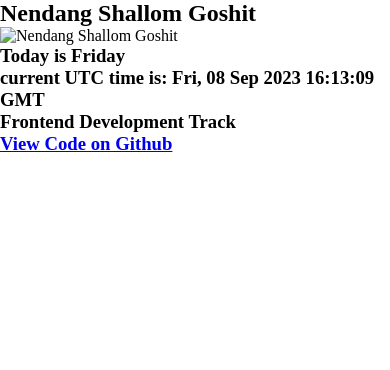
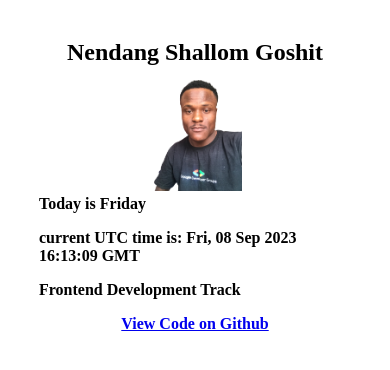
Before and after one commit to shallomflex/HNG-stage1, a plain HTML site: page index.html in a window 390 px wide. Drawn offline with Linux system fonts and the light colour scheme.

Commit message:
stage 1 with requirment responsive

```diff
--- a/index.html
+++ b/index.html
@@ -8,10 +8,13 @@
 </head>
 <body>
     <section>
-        <h1 data-testid="slackUserName">Nendang Shallom Goshit</h1>
-        <div class="profile_picture">
+        <div class="stage1_requirments">
+            <h1 class="my_name" data-testid="slackUserName">Nendang Shallom Goshit</h1>
+            <div class="flex_container">
+                <div id="profile_picture" class="container1">
                     <img src="./images/googledev.png" alt="Nendang Shallom Goshit" data-testid="slackDisplayImage">
                 </div>
+                <div class="container2">
                     <div class="current_day_of_week">
                         <h3 id="current_day" data-testid="currentDayOfTheWeek">Today is </h3>
                     </div>
@@ -21,8 +24,11 @@
                     <div class="my_track">
                         <h3 data-testid="myTrack">Frontend Development Track</h3>
                     </div>
+                </div>
+            </div>
             <div class="url_link">
                 <h3><a href="https://github.com/shallomflex/HNG-stage1" data-testid=“githubURL”>View Code on Github</a></h3>
+            </div>
         </div>
     </section>
 
--- a/style.css
+++ b/style.css
@@ -2,3 +2,68 @@
     margin: 0;
     padding: 0;
 }
+html {
+    font-size: 16px;
+}
+h1 {
+    font-size: 2rem;
+}
+h3 {
+    font-size: 1.5rem;
+}
+
+.my_name {
+    text-align: center;
+}
+.stage1_requirments {
+    width: 80%;
+    margin: 0 auto;
+    margin-top: 5%;
+    padding: 5%;
+}
+.flex_container {
+    /* border: 1px solid green; */
+    display: flex;
+    justify-content: center;
+}
+@media (max-width: 800px){
+    .flex_container {
+        /* border: 1px solid yellow; */
+        display: flex;
+        flex-direction: column;
+
+    }
+}
+#profile_picture {
+    /* display: none; */
+    width: 30%;
+    /* border: 1px solid red; */
+}
+.container2 {
+    /* border: 1px solid blue; */
+    align-self: center;
+    margin-left: 1rem;
+}
+@media (max-width: 800px){
+    .container2 {
+        margin: 0 auto;
+        /* border: 1px solid brown; */
+    }
+    h1 {
+        font-size: 1.5rem;
+    }
+    h3 {
+        font-size: 1rem;
+    }
+    #profile_picture {
+        margin: 0 auto;
+        min-width: 4.5rem;
+    }
+}
+.container2 div {
+    margin-bottom: 1rem;
+}
+img {width: 100%;}
+.url_link{
+    text-align: center;
+}
```
Also changed, not shown: images/googledev.png (added). Lines whose indentation alone changed are shown as unchanged.
